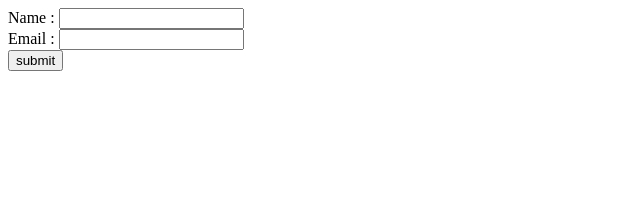
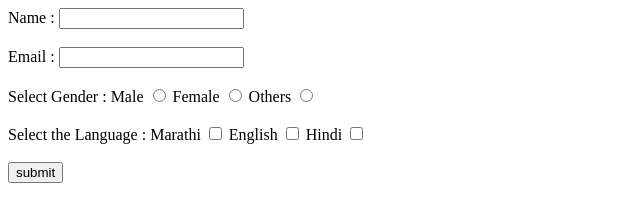
Before and after one commit to VinayakPJadhav/Full_Stack_Mern, a plain HTML site: page Practice_2.html in a window 1280 px wide. Shown: the whole page, without its empty margins (0-640 px from the left). Drawn offline with Linux system fonts and the light colour scheme.

Commit message:
Learn about html basic how to create  form  and input field -text, email,radio, checkbox,submit button

```diff
--- a/Practice_2.html
+++ b/Practice_2.html
@@ -8,11 +8,42 @@
     <title>Forms</title>
 </head>
 <body>
+    <!--         form tag is use to create the forms in html    -->
     <form>
+
         <label for="name">  Name : </label>
-        <input type="text" id="name" name="name"><br>
+    <!-- Sigle line input field for text    -->
+        <input type="text" id="name" name="name"><br><br>
+
+
         <label>Email : </label>
-        <input type="email" id="email" name="email"><br>
+    <!-- Sigle line input field for email    -->
+        <input type="email" id="email" name="email"><br><br>
+
+
+        <label>Select Gender : </label>
+
+        <label for="male">Male</label>
+        <input type="radio" id="male" value="male">
+
+        <label for="female">Female</label>
+        <input type="radio" id="female" value="female">
+
+        <label for="other">Others</label>
+        <input type="radio" id="other" value="other"><br><br>
+    <!--                                            Checkbox                                            -->
+        <label>Select the Language : </label>
+        <label for="marathi">Marathi</label>
+        <input type="checkbox" id="marathi" value="marathi">
+
+        <label for="english">English</label>
+        <input type="checkbox" id="english" value="english">
+
+        <label for="hindi">Hindi</label>
+        <input type="checkbox" id="hindi" value="hindi"><br><br>
+
+
+    <!--                    Submit button                     -->
         <input type="submit" value="submit">
     </form>
 </body>
```
